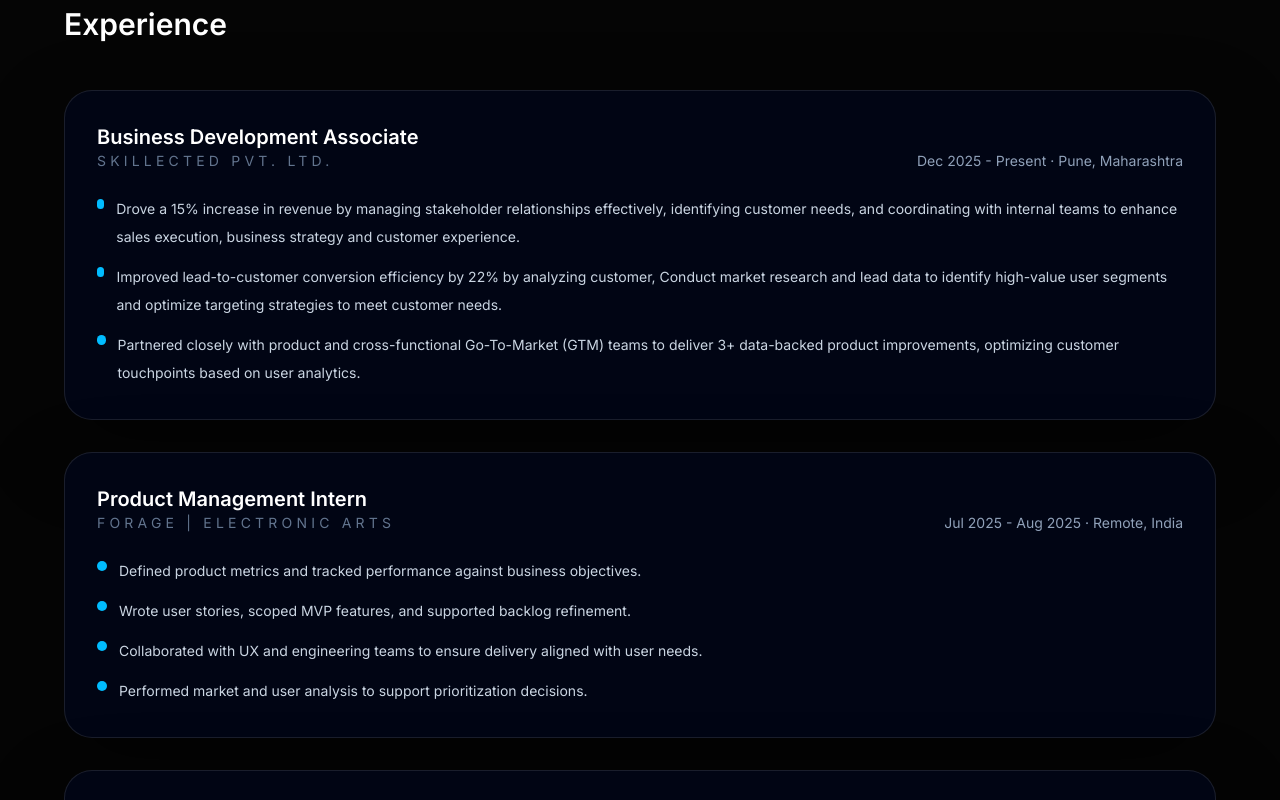
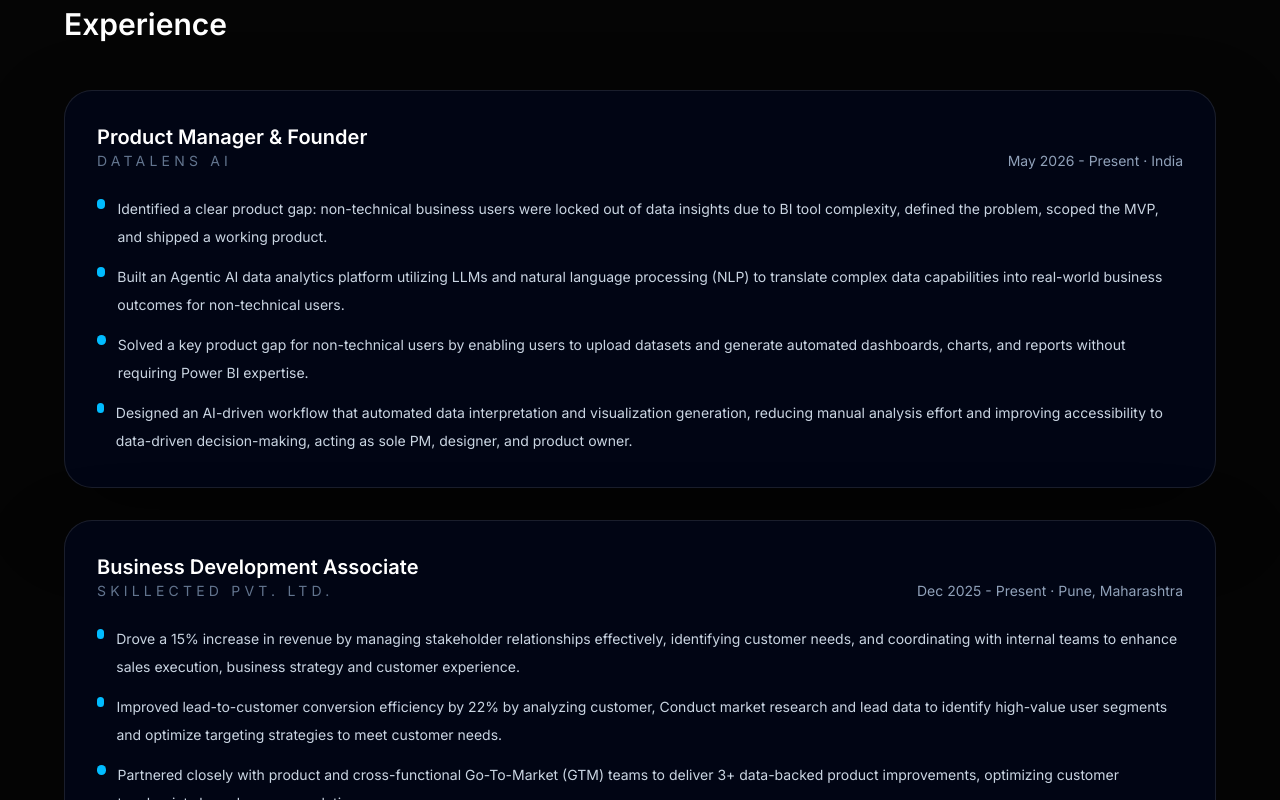
Before and after one commit to Wittywizaard/Portfolio, a Next.js app: page / in a window 1280 px wide. Shown: the part 1380-2180 px from the top of the page. Built offline with nearby package versions, Linux system fonts and the light colour scheme.

Commit message:
Add Product Manager & Founder experience at DataLens AI

```diff
--- a/src/app/page.tsx
+++ b/src/app/page.tsx
@@ -41,6 +41,18 @@
 };
 
 const experiences = [
+  {
+    title: 'Product Manager & Founder',
+    company: 'DataLens AI',
+    period: 'May 2026 - Present',
+    location: 'India',
+    points: [
+      'Identified a clear product gap: non-technical business users were locked out of data insights due to BI tool complexity, defined the problem, scoped the MVP, and shipped a working product.',
+      'Built an Agentic AI data analytics platform utilizing LLMs and natural language processing (NLP) to translate complex data capabilities into real-world business outcomes for non-technical users.',
+      'Solved a key product gap for non-technical users by enabling users to upload datasets and generate automated dashboards, charts, and reports without requiring Power BI expertise.',
+      'Designed an AI-driven workflow that automated data interpretation and visualization generation, reducing manual analysis effort and improving accessibility to data-driven decision-making, acting as sole PM, designer, and product owner.',
+    ],
+  },
   {
     title: 'Business Development Associate',
     company: 'SkillEcted Pvt. Ltd.',
```
